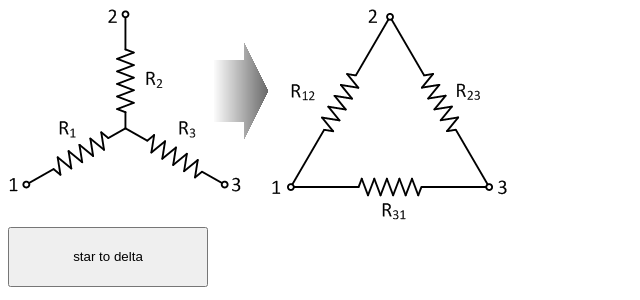
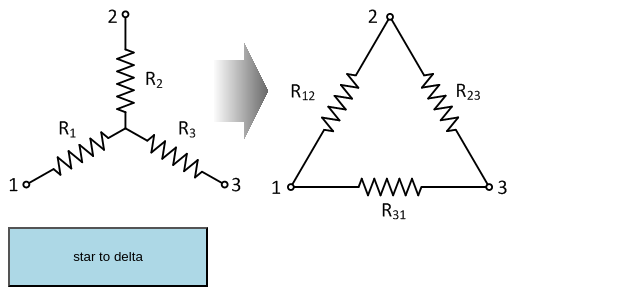
Before and after one commit to minaemad100/circuits, a plain HTML site: page index.html in a window 1280 px wide. Shown: the part 500-800 px from the top of the page, without its empty margins (0-640 px from the left). Drawn offline with Linux system fonts and the light colour scheme.

Commit message:
Update index.html

```diff
--- a/index.html
+++ b/index.html
@@ -15,6 +15,6 @@
 <h1>star to delta conversion</h1>
 <img src="star delta.png" >
 <br>
-<a href="star delta.html"><button type="Button" style="background-color:lighblue; height:60px; width:200px">star to delta</button></a>
+<a href="star delta.html"><button type="Button" style="background-color:lightblue; height:60px; width:200px">star to delta</button></a>
 </body>
 </html>
```
